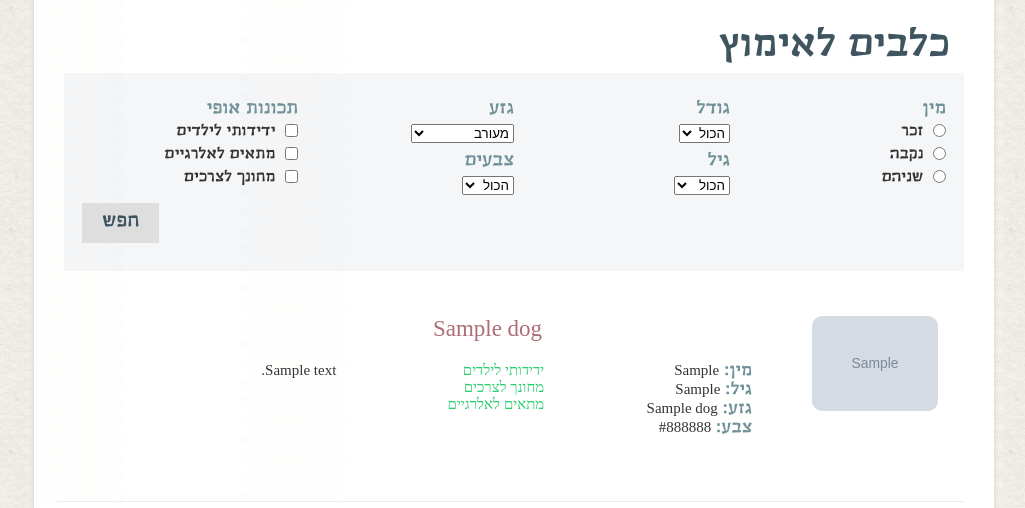
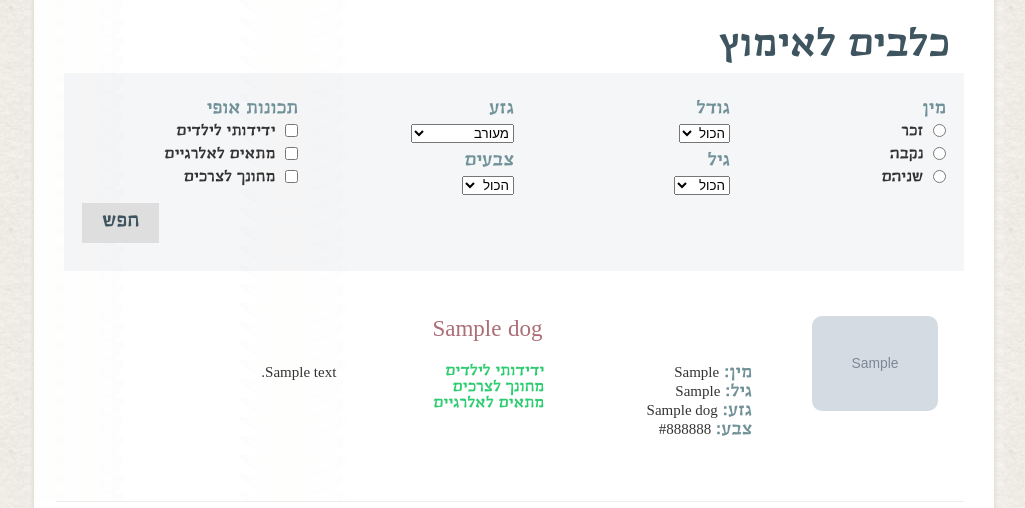
Before and after one commit to ofirnn/friends_forlife, a Django app: page /friends_forlife/dogs_4_adoption in a window 1280 px wide. Shown: the part 264-772 px from the top of the page, without its empty margins (116-1141 px from the left). Run offline with Django 3.2, Linux system fonts and the light colour scheme; tables that the repository leaves empty hold one stand-in row (values such as "Sample post"); grey boxes marked "Sample" are stand-in pictures; parts of the project's set-up code (start-up, migrations or seed data) failed here and were passed over; some libraries are stand-ins or nearby versions.

Commit message:
no message

```diff
--- a/friends_forlife/app/static/style/style.css
+++ b/friends_forlife/app/static/style/style.css
@@ -642,13 +642,13 @@ input[type="search"]::-webkit-search-decoration {
     width: 70%;
 }
 
-.dogsDetails p {
+.dogsDetails .generalDetails p {
 	font-family: gisha;
     font-weight: lighter;
     font-size: 15px;
 }
 
-.dogsDetails p span {
+.dogsDetails .generalDetails p span {
 	font-family: trashimclm;
 	color: rgba(114, 146, 153, 1);
 	font-size: 18px;
--- a/friends_forlife/app/templates/app/dogs_4_adoption.html
+++ b/friends_forlife/app/templates/app/dogs_4_adoption.html
@@ -176,7 +176,7 @@
 											<p class="name">
 												{{ dog.name }}
 											</p>
-											<div class="col-4">
+											<div class="col-4 generalDetails">
 												<p>
 													<span>מין: </span> {{ dog.gender }}
 												</p>
```
